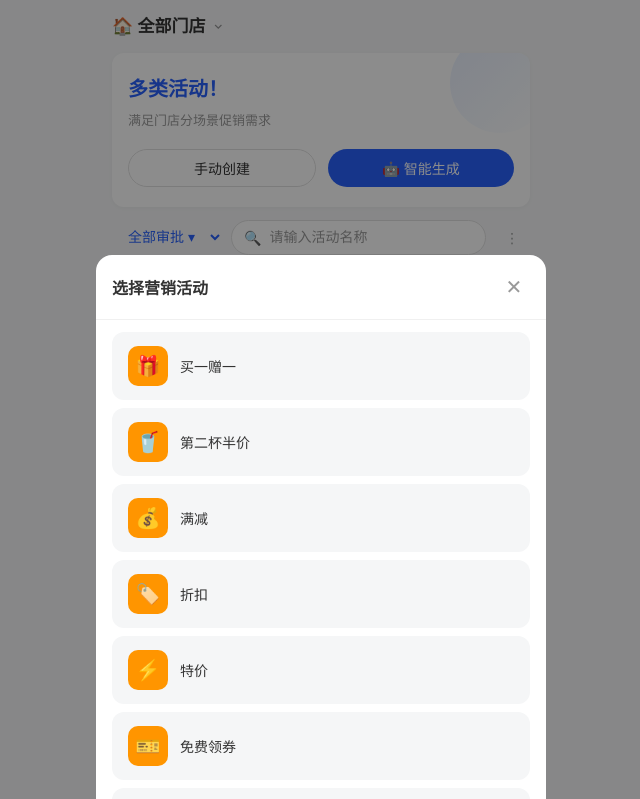
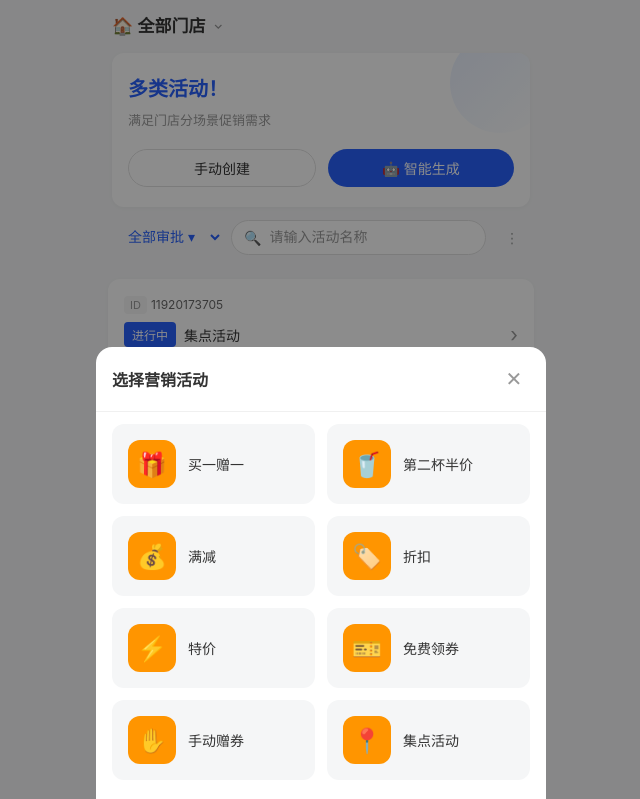
Before and after one commit to Huskerz/dianpu, a plain HTML site: page index.html in a window 1280 px wide. Both pictures are taken after a click on the button "手动创建". Shown: the top 799 px of the page, without its empty margins (319-959 px from the left). Drawn offline with Linux system fonts and the light colour scheme.

Commit message:
Update index.html with the proper version from h5 archive

```diff
--- a/index.html
+++ b/index.html
@@ -64,11 +64,11 @@
     .picker-title { font-size: 16px; font-weight: 600; color: var(--text-primary); }
     .picker-close { width: 32px; height: 32px; display: flex; align-items: center; justify-content: center; color: var(--text-hint); cursor: pointer; font-size: 20px; }
     .activity-list { padding: 12px 16px 20px; max-height: 60vh; overflow-y: auto; }
-    .activity-option { display: flex; align-items: center; padding: 14px 16px; margin-bottom: 8px; background: var(--page-bg); border-radius: 12px; cursor: pointer; transition: background 0.2s; }
+    .activity-options { display: grid; grid-template-columns: repeat(2, 1fr); gap: 12px; }
+    .activity-option { display: flex; align-items: center; padding: 16px; background: var(--page-bg); border-radius: 12px; cursor: pointer; transition: background 0.2s; }
     .activity-option:hover { background: var(--primary-light); }
-    .activity-option:last-child { margin-bottom: 0; }
-    .activity-icon { width: 40px; height: 40px; display: flex; align-items: center; justify-content: center; background: #FF9500; border-radius: 10px; font-size: 20px; margin-right: 12px; flex-shrink: 0; }
-    .activity-name { font-size: 14px; font-weight: 500; color: var(--text-primary); flex: 1; }
+    .activity-icon { width: 48px; height: 48px; display: flex; align-items: center; justify-content: center; background: #FF9500; border-radius: 12px; font-size: 24px; margin-right: 12px; flex-shrink: 0; }
+    .activity-name { font-size: 14px; font-weight: 500; color: var(--text-primary); text-align: left; }
     .toast { position: fixed; top: 50%; left: 50%; transform: translate(-50%, -50%); background: rgba(0,0,0,0.75); color: #fff; padding: 10px 24px; border-radius: 8px; font-size: 14px; z-index: 9999; opacity: 0; transition: opacity 0.3s; pointer-events: none; }
     .toast.show { opacity: 1; }
   </style>
@@ -158,6 +158,7 @@
       <span class="picker-close" onclick="hideActivityPicker()">✕</span>
     </div>
     <div class="activity-list">
+      <div class="activity-options">
         <div class="activity-option" onclick="showToast('暂未开放')">
           <div class="activity-icon">🎁</div>
           <div class="activity-name">买一赠一</div>
@@ -192,6 +193,7 @@
         </div>
       </div>
     </div>
+  </div>
   <div class="modal-overlay" id="modal"><div class="modal-content"><div class="modal-title" id="modalTitle">提示</div><div class="modal-text" id="modalText">内容</div><div class="modal-buttons"><button class="modal-btn" onclick="hideModal()">取消</button><button class="modal-btn modal-confirm" onclick="confirmModal()">确认</button></div></div></div>
   <div class="toast" id="toast"></div>
   <script>
```
Lines whose indentation alone changed are shown as unchanged.
